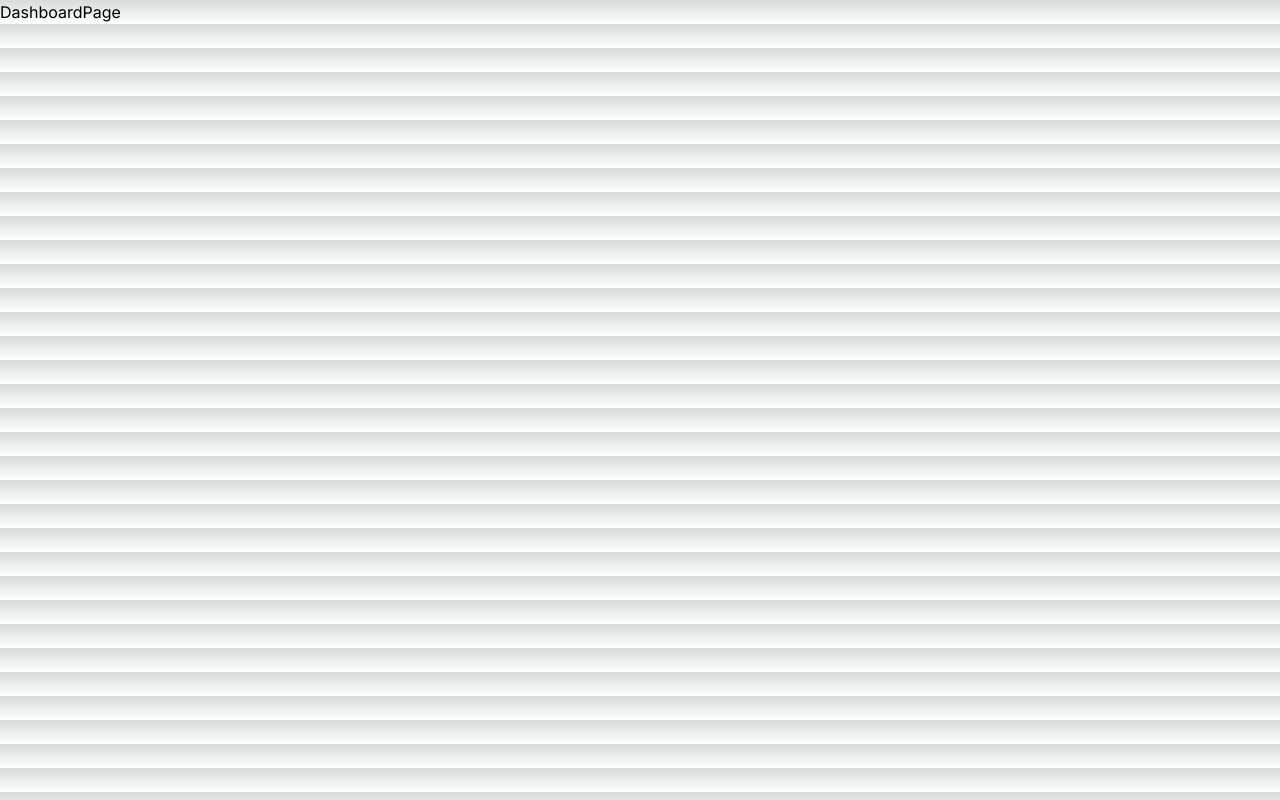
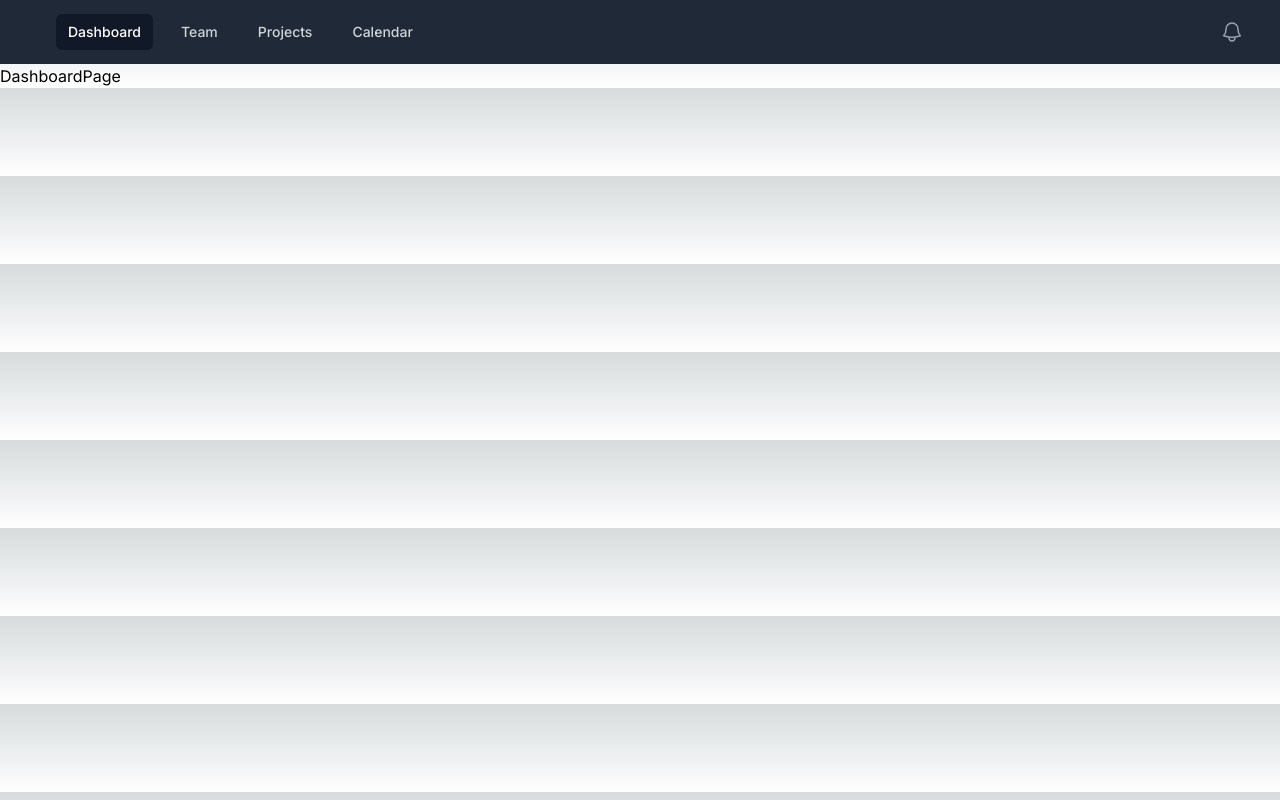
Before and after one commit to muneebulislam/learn-next, a Next.js app in the folder my-first-app/: page /dashboard in a window 1280 px wide. Built offline with nearby package versions, Linux system fonts and the light colour scheme.

Commit message:
add dashboard layout and title metadata

```diff
--- /dev/null
+++ b/my-first-app/app/dashboard/first.js
@@ -0,0 +1,7 @@
+import React from 'react'
+
+export default function DashboardFirst() {
+  return (
+    <div>Dashboard First page</div>
+  )
+}
--- /dev/null
+++ b/my-first-app/app/dashboard/layout.js
@@ -0,0 +1,53 @@
+export default function DashboardLayout({children })// will be a page or nested layout
+   {
+    return (
+      <section>
+        {/* Include shared UI here e.g. a header or sidebar */}
+<nav class="bg-gray-800">
+  <div class="mx-auto max-w-7xl px-2 sm:px-6 lg:px-8">
+    <div class="relative flex h-16 items-center justify-between">
+      <div class="absolute inset-y-0 left-0 flex items-center sm:hidden">
+
+        <button type="button" class="inline-flex items-center justify-center rounded-md p-2 text-gray-400 hover:bg-gray-700 hover:text-white focus:outline-none focus:ring-2 focus:ring-inset focus:ring-white" aria-controls="mobile-menu" aria-expanded="false">
+          <span class="sr-only">Open main menu</span>
+
+        </button>
+      </div>
+      <div class="flex flex-1 items-center justify-center sm:items-stretch sm:justify-start">
+
+        <div class="hidden sm:ml-6 sm:block">
+          <div class="flex space-x-4">
+            <a href="#" class="bg-gray-900 text-white rounded-md px-3 py-2 text-sm font-medium" aria-current="page">Dashboard</a>
+            <a href="#" class="text-gray-300 hover:bg-gray-700 hover:text-white rounded-md px-3 py-2 text-sm font-medium">Team</a>
+            <a href="#" class="text-gray-300 hover:bg-gray-700 hover:text-white rounded-md px-3 py-2 text-sm font-medium">Projects</a>
+            <a href="#" class="text-gray-300 hover:bg-gray-700 hover:text-white rounded-md px-3 py-2 text-sm font-medium">Calendar</a>
+          </div>
+        </div>
+      </div>
+      <div class="absolute inset-y-0 right-0 flex items-center pr-2 sm:static sm:inset-auto sm:ml-6 sm:pr-0">
+        <button type="button" class="rounded-full bg-gray-800 p-1 text-gray-400 hover:text-white focus:outline-none focus:ring-2 focus:ring-white focus:ring-offset-2 focus:ring-offset-gray-800">
+          <span class="sr-only">View notifications</span>
+          <svg class="h-6 w-6" fill="none" viewBox="0 0 24 24" stroke-width="1.5" stroke="currentColor" aria-hidden="true">
+            <path stroke-linecap="round" stroke-linejoin="round" d="M14.857 17.082a23.848 23.848 0 005.454-1.31A8.967 8.967 0 0118 9.75v-.7V9A6 6 0 006 9v.75a8.967 8.967 0 01-2.312 6.022c1.733.64 3.56 1.085 5.455 1.31m5.714 0a24.255 24.255 0 01-5.714 0m5.714 0a3 3 0 11-5.714 0" />
+          </svg>
+        </button>
+      </div>
+    </div>
+  </div>
+
+
+  <div class="sm:hidden" id="mobile-menu">
+    <div class="space-y-1 px-2 pb-3 pt-2">
+
+      <a href="#" class="bg-gray-900 text-white block rounded-md px-3 py-2 text-base font-medium" aria-current="page">Dashboard</a>
+      <a href="#" class="text-gray-300 hover:bg-gray-700 hover:text-white block rounded-md px-3 py-2 text-base font-medium">Team</a>
+      <a href="#" class="text-gray-300 hover:bg-gray-700 hover:text-white block rounded-md px-3 py-2 text-base font-medium">Projects</a>
+      <a href="#" class="text-gray-300 hover:bg-gray-700 hover:text-white block rounded-md px-3 py-2 text-base font-medium">Calendar</a>
+    </div>
+  </div>
+</nav>
+
+        {children}
+      </section>
+    );
+  }
--- a/my-first-app/app/dashboard/page.js
+++ b/my-first-app/app/dashboard/page.js
@@ -1,3 +1,6 @@
+export const metadata = {
+  title: 'Next.js',
+};
 export default function DashboardPage() {
   return (
     <div>DashboardPage</div>
```
